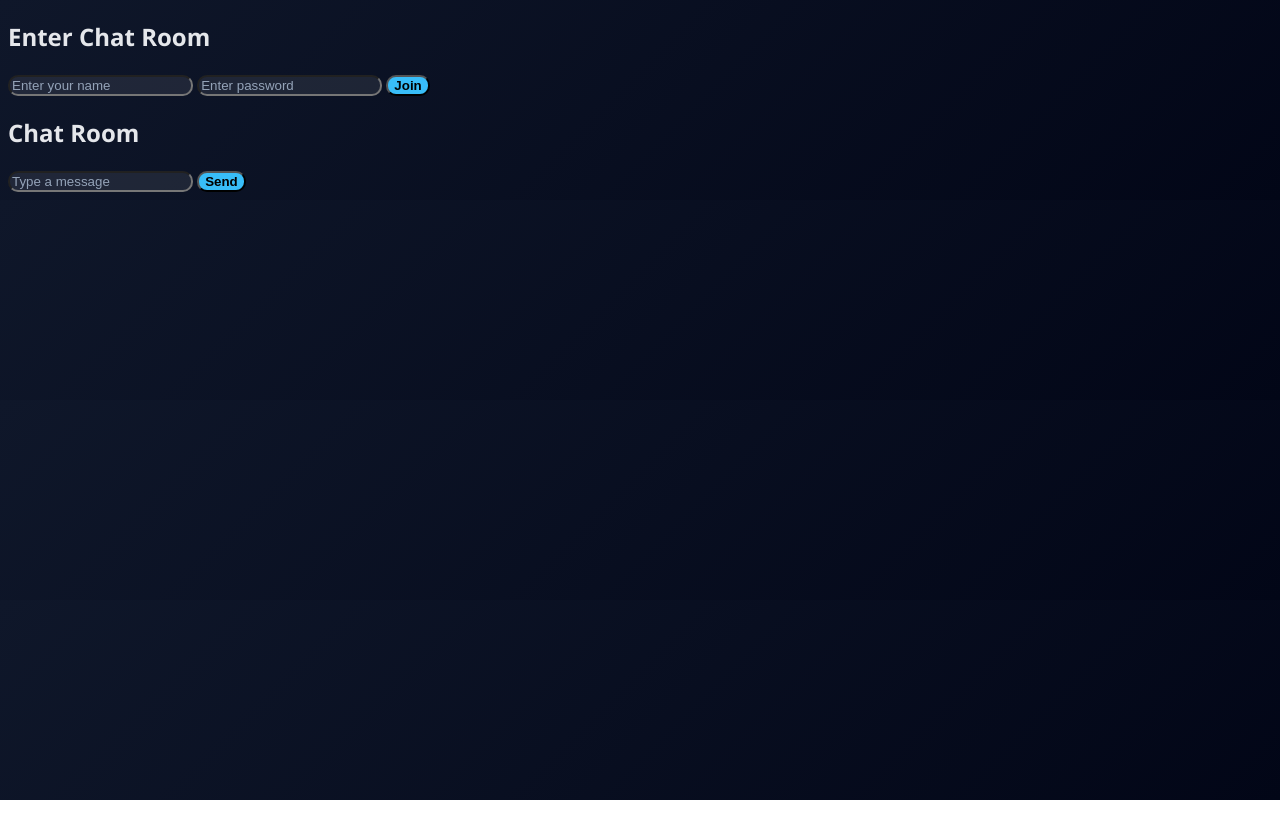
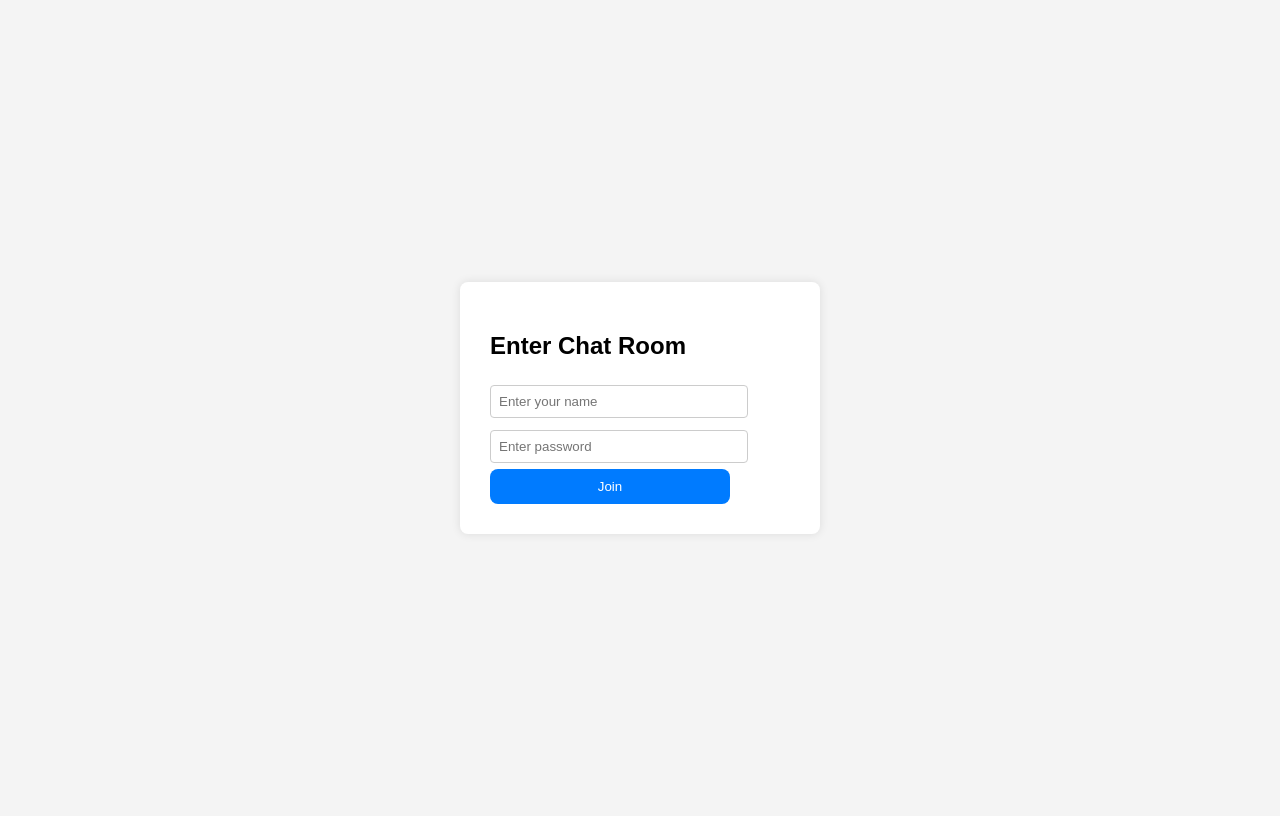
Before and after one commit to dograapoorva25-sketch/basic-chat-, a website: page public/index.html in a window 1280 px wide. Drawn offline with Linux system fonts and the light colour scheme.

Commit message:
Refactor CSS for improved layout and styling
Removed unused CSS variables and styles, updated layout and button styles.

```diff
--- a/public/style.css
+++ b/public/style.css
@@ -1,121 +1,53 @@
-:root {
-  --bg-main: linear-gradient(135deg, #0f172a, #020617);
-  --bg-card: rgba(30, 41, 59, 0.75);
-  --bg-chat: rgba(2, 6, 23, 0.9);
-  --bg-message: #FFFFFF;
-  --primary: #38bdf8;
-  --text: #e5e7eb;
-  --blur: blur(12px);
+body {
+  font-family: Arial, sans-serif;
+  background: #f4f4f4;
+  display: flex;
+  justify-content: center;
+  align-items: center;
+  height: 100vh;
 }
 
-
-body {
-  background: var(--bg-main);
-  color: var(--text);
-  font-family: "Segoe UI", sans-serif;
+#login, #chatroom {
+  background: white;
+  padding: 30px;
+  border-radius: 8px;
+  box-shadow: 0 0 10px rgba(0,0,0,0.1);
+  width: 300px;
 }
 
-/* Cards (Login / Join) */
-.card {
-  background: var(--bg-card);
-  backdrop-filter: var(--blur);
-  border-radius: 14px;
-  box-shadow: 0 20px 40px rgba(0, 0, 0, 0.4);
-  animation: pop 0.4s ease;
+#chatroom { display: none; }
+
+input {
+  width: 80%;
+  padding:8px;
+  margin: 6px 0;
+  border: 1px solid #ccc;
+  border-radius: 4px;
 }
 
-/* Chat Layout */
-.chat-layout {
-  background: var(--bg-chat);
-  backdrop-filter: var(--blur);
-  border-radius: 16px;
-  box-shadow: 0 25px 60px rgba(0, 0, 0, 0.6);
-  overflow: hidden;
+button {
+  width: 80%;
+  padding: 10px;
+  background: #007BFF;
+  color: white;
+  border: none;
+  border-radius: 8px;
+  cursor: pointer;
 }
 
-/* Sidebar */
-.sidebar {
-  background: rgba(15, 23, 42, 0.85);
-  border-right: 1px solid rgba(255, 255, 255, 0.05);
+button:hover { background: #0056b3; }
+
+#messages {
+  border: 1px solid #ccc;
+  height: 200px;
+  overflow-y: auto;
+  margin-bottom: 10px;
+  padding: 5px;
 }
 
-.sidebar h3 {
-  margin-bottom: 10px;
-  color: var(--primary);
+.msg {
+  margin: 5px 0;
+  padding: 5px;
+  background: #e9ecef;
+  border-radius: 4px;
 }
-
-/* Chat Area */
-.chat-area {
-  background: transparent;
-}
-
-/* Messages */
-.message {
-  background: var(--bg-message);
-  padding: 12px 14px;
-  border-radius: 12px;
-  max-width: 70%;
-  margin-bottom: 12px;
-  animation: slideIn 0.3s ease;
-}
-
-/* Input Area */
-#input-area {
-  background: rgba(15, 23, 42, 0.9);
-  border-top: 1px solid rgba(255, 255, 255, 0.05);
-}
-
-/* Inputs */
-input {
-  background: rgba(255, 255, 255, 0.08);
-  color: var(--text);
-  border-radius: 10px;
-  outline: none;
-}
-
-input::placeholder {
-  color: #94a3b8;
-}
-
-/* Buttons */
-button,
-#send-btn {
-  background: var(--primary);
-  border-radius: 10px;
-  font-weight: bold;
-  transition: transform 0.2s ease, box-shadow 0.2s ease;
-}
-
-button:hover,
-#send-btn:hover {
-  transform: translateY(-2px);
-  box-shadow: 0 8px 20px rgba(56, 189, 248, 0.45);
-}
-
-button:active,
-#send-btn:active {
-  transform: scale(0.95);
-}
-
-/* Animations */
-@keyframes pop {
-  from {
-    transform: scale(0.9);
-    opacity: 0;
-  }
-  to {
-    transform: scale(1);
-    opacity: 1;
-  }
-}
-
-@keyframes slideIn {
-  from {
-    transform: translateX(20px);
-    opacity: 0;
-  }
-  to {
-    transform: translateX(0);
-    opacity: 1;
-  }
-}
```
